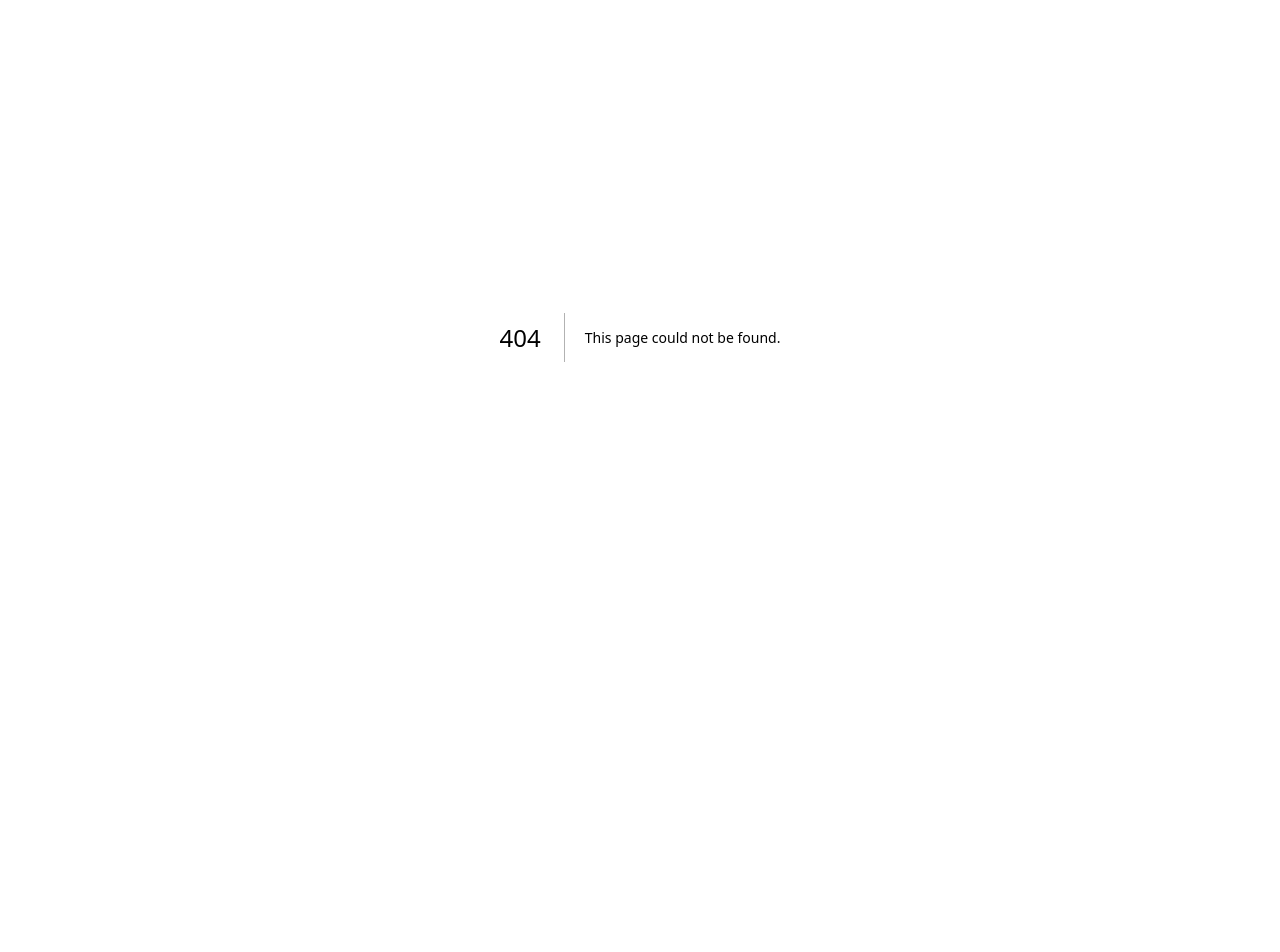
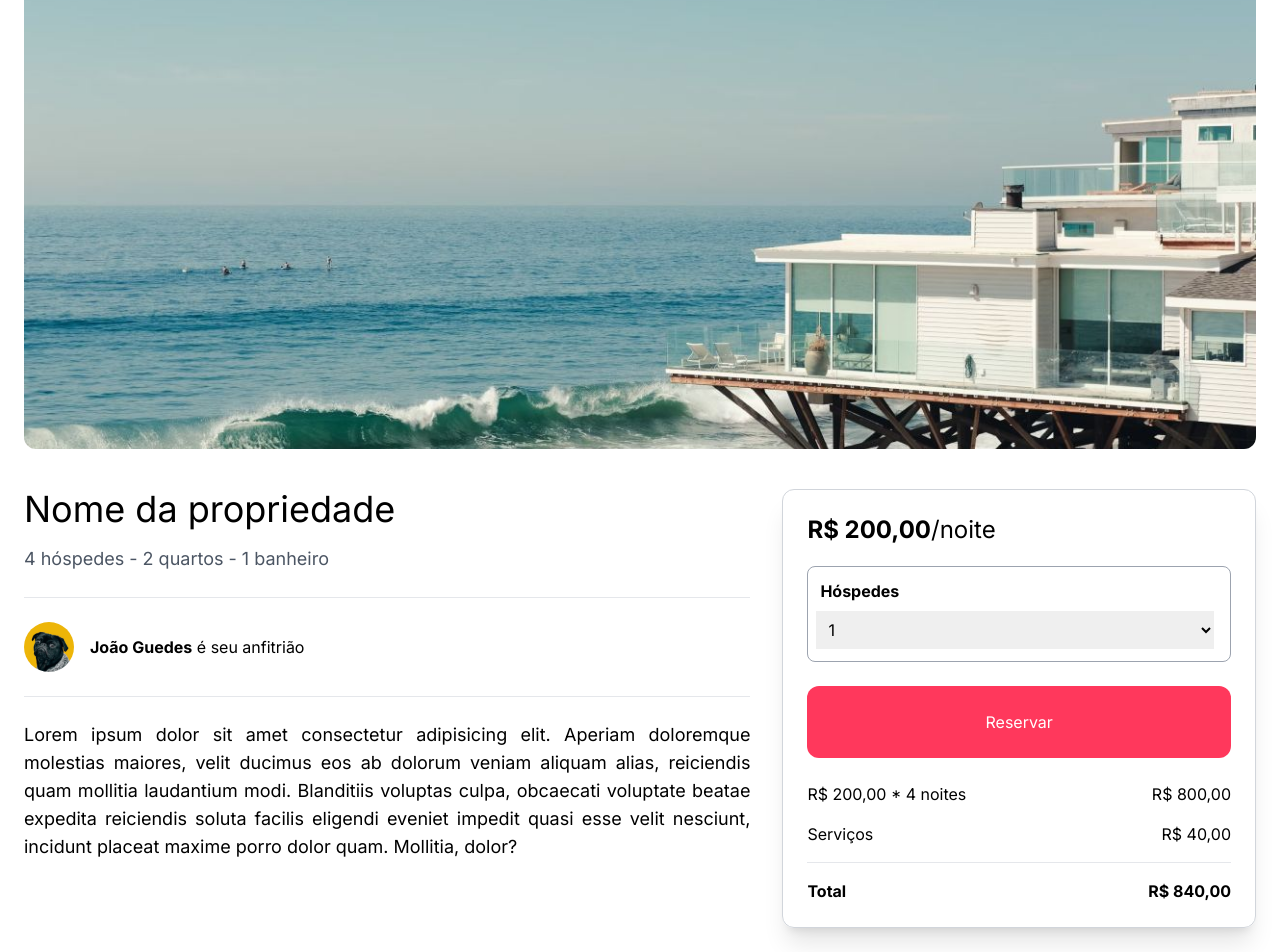
Before and after one commit to guedes-jr/django-nextjs-airbnb, a Next.js app: page /properties/1 in a window 1280 px wide. Before the commit this address had no page. Shown: the part 271-1223 px from the top of the page. Before the commit the page ends 1008 px from the top, so only its background shows below. Built offline with nearby package versions, Linux system fonts and the light colour scheme.

Commit message:
page de detalhamento de produto concluída

```diff
--- a/app/components/navbar/Navbar.tsx
+++ b/app/components/navbar/Navbar.tsx
@@ -1,11 +1,16 @@
+"use client"
+
 import Image from 'next/image'
 import Link from 'next/link'
 import React from 'react'
 import SearchFilters from './SearchFilters'
 import UserNav from './UserNav'
 import AddPropertyButton from './AddPropertyButton'
+import { usePathname } from 'next/navigation'
 
 const Navbar = () => {
+  const path = usePathname();
+
   return (
     <div className="w-full fixed top-0 py-6 border-b bg-white z-10">
         <div className="max-w-[1500px] mx-auto px-6">
@@ -19,16 +24,22 @@ const Navbar = () => {
                     />
                 </Link>
                 <div className="flex space-x-8 items-center">
-                    <h1 className="p-2 text-sm cursor-pointer font-semibold rounded-full hover:bg-gray-200">Acomodações</h1>
+                    {(path === '/')? (
+                        <h1 className="p-2 text-sm cursor-pointer font-semibold rounded-full hover:bg-gray-200">Acomodações</h1>
+                    ): (
+                        <SearchFilters />
+                    )}
                 </div>
                 <div className="flex items-center space-x-6">
                     <AddPropertyButton />
                     <UserNav />
                 </div>
             </div>
-            <div className="flex items-center justify-center">
-                <SearchFilters />
-            </div>
+            {(path === '/')? (
+                <div className="flex items-center justify-center">
+                    <SearchFilters />
+                </div>
+            ):''}
         </div>
     </div>
   )
--- a/app/components/navbar/SearchFilters.tsx
+++ b/app/components/navbar/SearchFilters.tsx
@@ -1,11 +1,15 @@
-import React from 'react'
+"use client"
+
+import { usePathname } from "next/navigation"
 
 const SearchFilters = () => {
+  const path = usePathname();
+
   return (
     <div className="h-[48px] lg:h-[64px] flex flex-row items-center justify-between border rounded-full shadow-md">
         <div className="hidden lg:block">
             <div className="flex flex-row items-center justify-between">
-                <div className="cursor-pointer w-[250px] lg:h-[64px] px-8 flex flex-col justify-center rounded-full hover:bg-gray-100">
+                <div className={`cursor-pointer ${(path === '/') ? 'w-[250px]': 'w-[200px]'} lg:h-[64px] px-8 flex flex-col justify-center rounded-full hover:bg-gray-100`}>
                     <p className="text-xs font-semibold">Onde</p>
                     <p className="text-sm">Buscar destinos</p>
                 </div>
@@ -19,7 +23,7 @@ const SearchFilters = () => {
                     <p className="text-sm">Insira as datas</p>
                 </div>
 
-                <div className="cursor-pointer w-[250px] lg:h-[64px] px-8 flex flex-col justify-center rounded-full hover:bg-gray-100">
+                <div className={`cursor-pointer ${(path === '/') ? 'w-[250px]': 'w-[200px]'} lg:h-[64px] px-8 flex flex-col justify-center rounded-full hover:bg-gray-100`}>
                     <p className="text-xs font-semibold">Quem</p>
                     <p className="text-sm">Hospedés?</p>
                 </div>
--- a/app/components/properties/PropertyListItem.tsx
+++ b/app/components/properties/PropertyListItem.tsx
@@ -1,8 +1,12 @@
 import Image from 'next/image'
+import Link from 'next/link'
 import React from 'react'
 
 const PropertyListItem = () => {
+  const id = 1;
+
   return (
+    <Link href={`/properties/${id}`}>
       <div className="cursor-pointer">
         <div className="relative overflow-hidden aspect-square rounded-xl">
           <Image
@@ -20,6 +24,7 @@ const PropertyListItem = () => {
           <p className="text-sm"><strong>R$ 200,00</strong>/noite</p>
         </div>
       </div>
+    </Link>
   )
 }
 
--- /dev/null
+++ b/app/components/properties/ReservationSidebar.tsx
@@ -0,0 +1,36 @@
+import React from 'react'
+
+const ReservationSidebar = () => {
+  return (
+    <aside className="mt-6 p-6 col-span-2 rounded-xl border border-gray-300 shadow-xl">
+        <h2 className="mb-5 text-2xl"><strong>R$ 200,00</strong>/noite</h2>
+        <div className="mb-6 p-3 border border-gray-400 rounded-lg">
+            <label htmlFor="select" className="mb-2 block font-bold text-xM">Hóspedes</label>
+            <select name="select" className="w-full -ml-1 text-xm p-2">
+                <option value="1">1</option>
+                <option value="1">2</option>
+                <option value="1">3</option>
+                <option value="1">4</option>
+            </select>
+        </div>
+        <div className="w-full mb-6 py-6 text-center text-white bg-airbnb hover:bg-airbnb-dark rounded-xl cursor-pointer">
+            Reservar
+        </div>
+        <div className="mb-4 flex justify-between align-center">
+            <p>R$ 200,00 * 4 noites</p>
+            <p>R$ 800,00</p>
+        </div>
+        <div className="mb-4 flex justify-between align-center">
+            <p>Serviços</p>
+            <p>R$ 40,00</p>
+        </div>
+        <hr />
+        <div className="mt-4 flex justify-between align-center font-bold">
+            <p>Total</p>
+            <p>R$ 840,00</p>
+        </div>
+    </aside>
+  )
+}
+
+export default ReservationSidebar
--- a/app/layout.tsx
+++ b/app/layout.tsx
@@ -16,7 +16,7 @@ export default function RootLayout({
   children: React.ReactNode;
 }>) {
   return (
-    <html lang="en">
+    <html lang="pt-BR">
       <body className={inter.className}>
         <Navbar />
         <div className="pt-52">
--- /dev/null
+++ b/app/properties/[id]/page.tsx
@@ -0,0 +1,52 @@
+import Image from "next/image"
+import ReservationSidebar from "@/app/components/properties/ReservationSidebar"
+
+const page = () => {
+  return (
+    <main className="max-w-[1500px] mx-auto px-6 pb-6">
+      <div className="w-full h-[64vh] mb-4 overflow-hidden rounded-xl relative">
+        <Image
+          fill
+          src="/beach_1.jpg"
+          alt="Beach house"
+          className="object-cover w-full h-full"
+        />
+      </div>
+      <div className="grid grid-cols-1 md:grid-cols-5 gap-8">
+        <div className="py-6 col-span-3">
+          <h1 className="mb-4 text-4xl">Nome da propriedade</h1>
+
+          <span className="mb-6 block text-lg text-gray-600">
+            4 hóspedes - 2 quartos - 1 banheiro
+          </span>
+
+          <hr />
+
+          <div className="py-6 flex items-center space-x-4">
+            <Image
+              src="/profile_pic_1.jpg"
+              alt="Profile"
+              width={50}
+              height={50}
+              className="rounded-full"
+            />
+
+            <p><strong>João Guedes</strong> é seu anfitrião</p>
+          </div>
+
+          <hr />
+
+          <p className="mt-6 text-lg text-justify">
+            Lorem ipsum dolor sit amet consectetur adipisicing elit. Aperiam doloremque molestias maiores, velit ducimus eos ab
+            dolorum veniam aliquam alias, reiciendis quam mollitia laudantium modi. Blanditiis voluptas culpa, obcaecati voluptate
+            beatae expedita reiciendis soluta facilis eligendi eveniet impedit quasi esse velit nesciunt, incidunt placeat maxime
+            porro dolor quam. Mollitia, dolor?
+          </p>
+        </div>
+        <ReservationSidebar />
+      </div>
+    </main>
+  )
+}
+
+export default page
```
Lines whose indentation alone changed are shown as unchanged.
